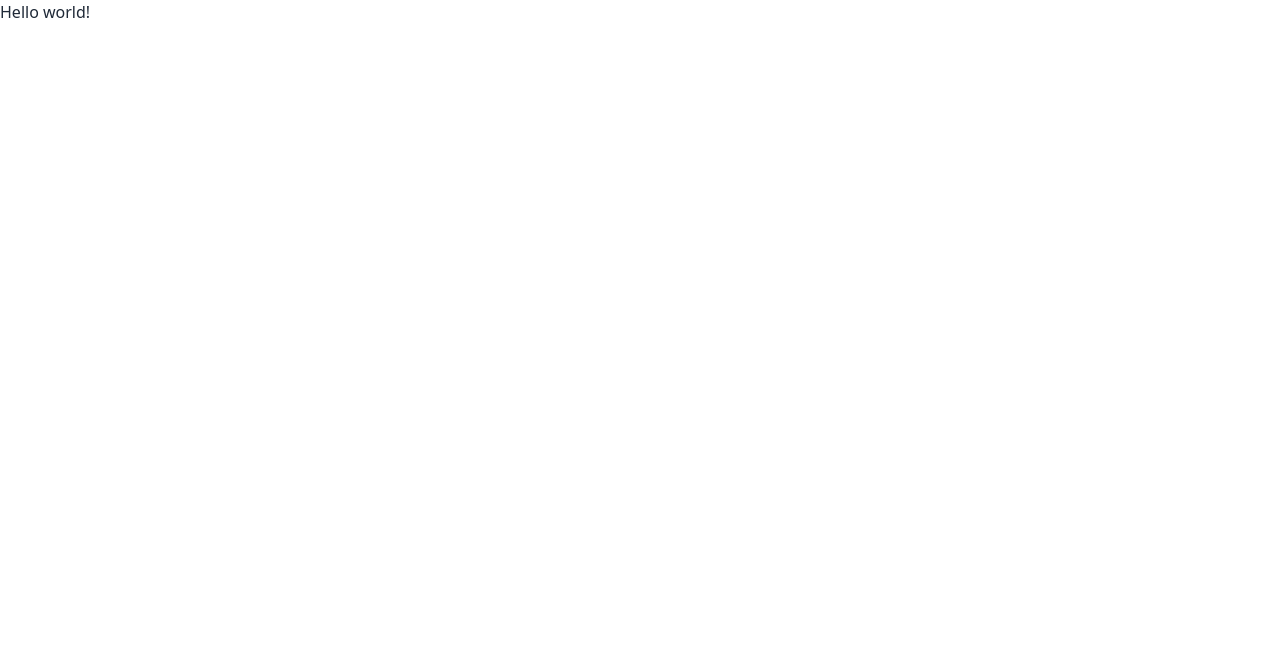
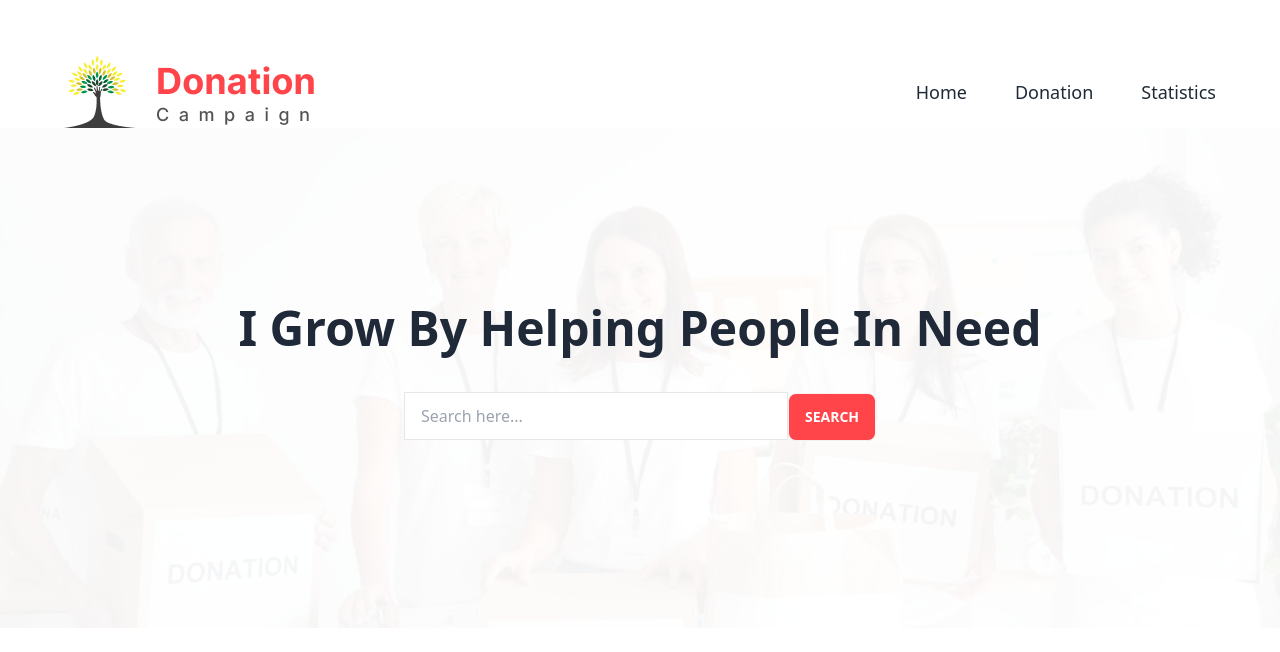
Before and after one commit to tarekibnkhayer/dontation-campaign, a React (Vite) app: page / in a window 1280 px wide. Shown: the top 652 px of the page. Built offline with nearby package versions, Linux system fonts and the light colour scheme.

Commit message:
navbar and banner section is done for lg device

```diff
--- /dev/null
+++ b/src/components/Banner.jsx
@@ -0,0 +1,20 @@
+
+const Banner = () => {
+
+    return (
+        <div>
+            <div className=" w-full h-[500px] absolute bg-[#FFFFFFF2] bg-texture bg-cover bg-center bg-blend-color-burn">
+                {/* <h2 className="text-5xl  relative top-44 text-center font-bold">I Grow By Helping People In Need</h2> */}
+                <div className="relative top-44 text-center">
+                    <h2 className="text-5xl font-bold">I Grow By Helping People In Need</h2>
+                    <div className="mt-10">
+                        <input type="text" className="border w-96 h-12 p-4" placeholder="Search here..." />
+                        <button className="btn bg-[#FF444A] text-white hover:bg-red-800">Search</button>
+                    </div>
+                </div>
+            </div>
+        </div>
+    );
+};
+
+export default Banner;
--- /dev/null
+++ b/src/components/Donation.jsx
@@ -0,0 +1,11 @@
+
+
+const Donation = () => {
+    return (
+        <div>
+            This is Donation Section
+        </div>
+    );
+};
+
+export default Donation;
--- /dev/null
+++ b/src/components/ErrorPage.jsx
@@ -0,0 +1,13 @@
+
+
+const ErrorPage = () => {
+    return (
+        <div>
+            <h2>OOOOps!!!</h2>
+            <h3>Sorry We do not find it</h3>
+            <button className="btn btn-secondary">Go Back</button>
+        </div>
+    );
+};
+
+export default ErrorPage;
--- /dev/null
+++ b/src/components/Home.jsx
@@ -0,0 +1,13 @@
+import Banner from "./Banner";
+
+
+const Home = () => {
+    return (
+        <div>
+           <Banner></Banner>
+
+        </div>
+    );
+};
+
+export default Home;
--- /dev/null
+++ b/src/components/Navbar.jsx
@@ -0,0 +1,20 @@
+import { NavLink } from 'react-router-dom';
+import Logo from '../assets/Logo.png';
+
+const Navbar = () => {
+    return (
+        <div className='flex justify-between max-w-6xl mx-auto mt-14 items-center'>
+            <div>
+               <img src={Logo} alt="" />
+            </div>
+            <div className='flex gap-12 text-lg'>
+                <NavLink to="/">Home</NavLink>
+                <NavLink to="/donation">Donation</NavLink>
+                <NavLink to="/statistics">Statistics</NavLink>
+
+            </div>
+        </div>
+    );
+};
+
+export default Navbar;
--- /dev/null
+++ b/src/components/Root.jsx
@@ -0,0 +1,14 @@
+import { Outlet } from "react-router-dom";
+import Navbar from "./Navbar";
+
+
+const Root = () => {
+    return (
+        <div>
+            <Navbar></Navbar>
+           <Outlet></Outlet>
+        </div>
+    );
+};
+
+export default Root;
--- /dev/null
+++ b/src/components/Statistics.jsx
@@ -0,0 +1,11 @@
+
+
+const Statistics = () => {
+    return (
+        <div>
+            <h2>This is Statistics</h2>
+        </div>
+    );
+};
+
+export default Statistics;
--- a/src/main.jsx
+++ b/src/main.jsx
@@ -5,10 +5,29 @@ import {
   RouterProvider,
 } from "react-router-dom";
 import './index.css'
+import Root from './components/Root';
+import ErrorPage from './components/ErrorPage';
+import Donation from './components/Donation';
+import Statistics from './components/Statistics';
+import Home from './components/Home';
 const router = createBrowserRouter([
   {
     path: "/",
-    element: <div>Hello world!</div>,
+    element: <Root></Root>,
+    errorElement: <ErrorPage></ErrorPage>,
+    children: [{
+      path: "/",
+      element: <Home></Home>
+    },
+    {
+      path: "/donation",
+      element: <Donation></Donation>
+    },
+    {
+      path: "/statistics",
+      element: <Statistics></Statistics>
+    }
+  ]
   },
 ]);
 
--- a/tailwind.config.js
+++ b/tailwind.config.js
@@ -5,7 +5,11 @@ export default {
     "./src/**/*.{js,ts,jsx,tsx}",
   ],
   theme: {
-    extend: {},
+    extend: {
+      backgroundImage: {
+        texture : `url("../../src/assets/Rectangle 4281.png")`,
+      },
+    },
   },
   plugins: [require("daisyui")],
 }
```
